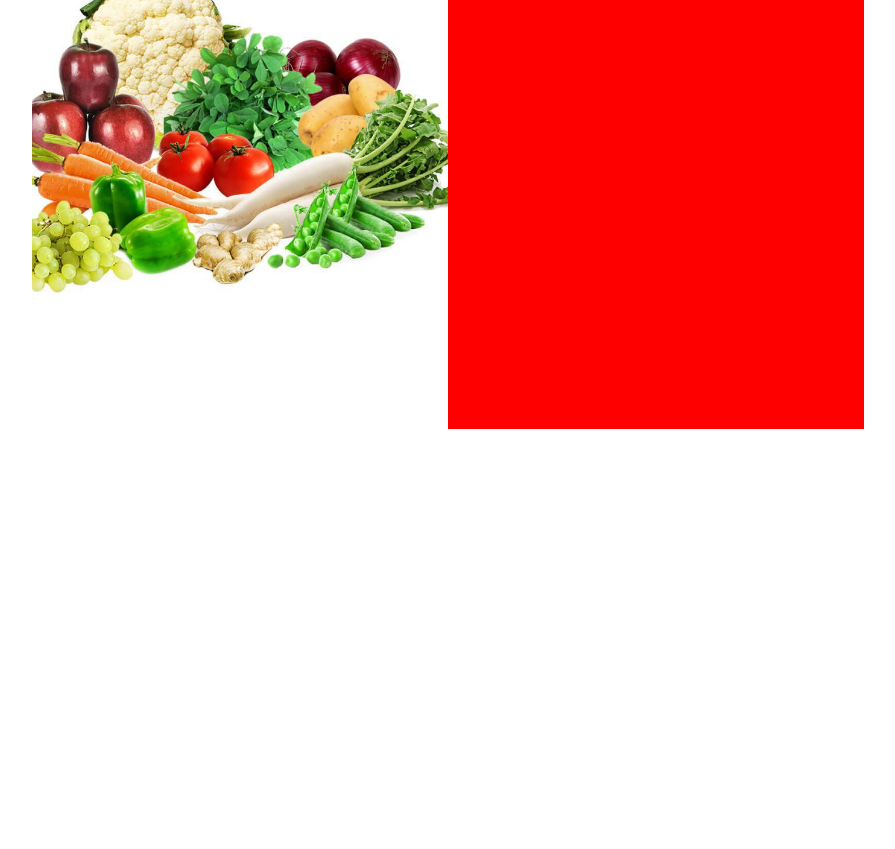
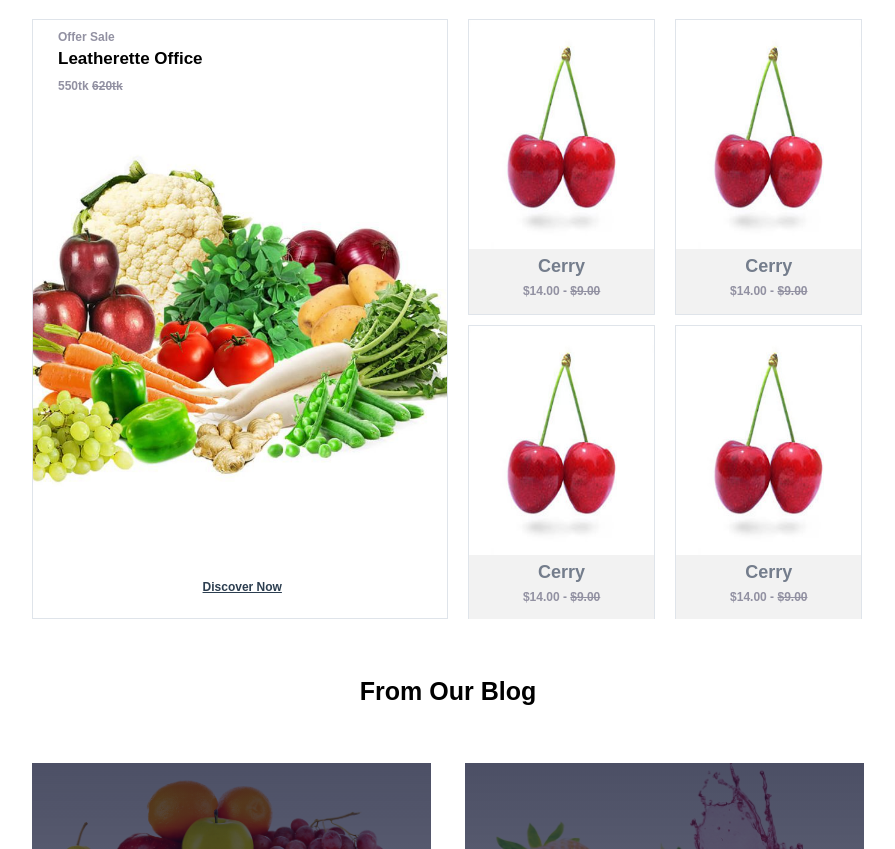
Before and after one commit to mhhridoy001/work-6, a plain HTML site: page index.html in a window 1280 px wide. Shown: the part 4107-4956 px from the top of the page, without its empty margins (192-1087 px from the left). Before the commit the page ends 4536 px from the top, so only its background shows below. Drawn offline with Linux system fonts and the light colour scheme.

Commit message:
blog banner

```diff
--- a/index.html
+++ b/index.html
@@ -330,6 +330,8 @@
 			</div>
 		</section>
 		<!-- most_view-product end -->
+
+		<!-- banner-fruits start -->
 		<section class="banner-fruits">
 
 			<div class="first-ban">
@@ -355,7 +357,9 @@
 				</div>
 			</div>
 		</section>
+		<!-- banner-fruits end -->
 
+		<!-- Featured-Products start -->
 		<section class="Featured-Products">
 			<div class="featured-top">
 				<div class="featured-top-left">
@@ -377,10 +381,92 @@
 					<h3>Leatherette Office</h3>
 					<h5>550tk <del>620tk</del></h5>
 					</div>
+					<a href="#">Discover Now</a>
 				</div>
 
-				<div class="featured-bottom-right"></div>
+				<div class="featured-bottom-right">
+
+					<div class="featured-bot-right-top">
+
+						<div class="featured-card">
+
+						<div class="card-img">
+							<img src="images/cerry.jpg" alt="orange">
+						</div>
+						<div class="card-text">
+							<h4>Cerry</h4>
+							<h5>$14.00 - <del>$9.00</del></h5>
+						</div>
+						</div>
+
+						<div class="featured-card">
+
+						<div class="card-img">
+							<img src="images/cerry.jpg" alt="orange">
+						</div>
+						<div class="card-text">
+							<h4>Cerry</h4>
+							<h5>$14.00 - <del>$9.00</del></h5>
+						</div>
+						</div>
+
+
+					</div>
+
+					<div class="featured-bot-right-bottom">
+
+						<div class="featured-card">
+
+						<div class="card-img">
+							<img src="images/cerry.jpg" alt="orange">
+						</div>
+						<div class="card-text">
+							<h4>Cerry</h4>
+							<h5>$14.00 - <del>$9.00</del></h5>
+						</div>
+						</div>
+
+						<div class="featured-card">
+
+						<div class="card-img">
+							<img src="images/cerry.jpg" alt="orange">
+						</div>
+						<div class="card-text">
+							<h4>Cerry</h4>
+							<h5>$14.00 - <del>$9.00</del></h5>
+						</div>
+						</div>
+
+
+					</div>
+
+				</div>
 			</div>
+		</section>
+		<!-- Featured-Products end -->
+
+		<section class="blog">
+
+			<div class="trend-text">
+				<h2>From Our Blog</h2>
+			</div>
+
+			<div class="first-ban">
+			<div class="blog-text">
+				<h4>Never Miss Any Great</h4>
+				<a href="#" class="tips">Tips & Tricks</a> <span style="color: #fff; font-size: 11px;">May 30,2021</span>
+			</div>
+
+			</div>
+
+			<div class="second-ban">
+				<div class="blog-text">
+				<h4>My Classic Music and Me</h4>
+				<a href="#" class="tips">Tips & Tricks</a> <span style="color: #fff; font-size: 11px;">May 30,2021</span>
+			</div>
+
+			</div>
+
 		</section>
 
 	</main>
--- a/style.css
+++ b/style.css
@@ -408,6 +408,7 @@
 .Featured-Products{
 	width: 65%;
 	margin: 0 auto;
+	height: 85vh;
 }
 .featured-top{
 	width: 100%;
@@ -415,7 +416,7 @@
 }
 .featured-top-left{
 	width: 40%;
-	height: 20vh;
+	height: 10vh;
 	float: left;
 }
 .featured-top-left h2{
@@ -448,7 +449,6 @@
 .featured-bottom{
 	width: 100%;
 	height: 75vh;
-	background: red;
 }
 .featured-bottom-left{
 	width: 50%;
@@ -456,17 +456,78 @@
 	background-image: url(images/Vegetables.jpg);
 	background-size: cover;
 	background-position: center;
+	position: relative;
+	border: 1px solid #dfe4ea;
+	float: left;
+	overflow: hidden;
 }
 .featured-text{
 	float: left;
-	margin-top: -30px;
+	margin-left: 25px;
 }
 .featured-text h5{
 	font-size: 12px;
 	color: #9291A2;
-	padding-top: 5px ;
+	padding-top: 10px ;
 }
 .featured-text h3{
 	font-size: 17px;
 	padding-top: 5px;
 }
+.featured-bottom-left a{
+	float: right;
+	color: #2c3e50;
+	font-size: 12px;
+	font-weight: bold;
+	position: absolute;
+	margin-top: 70vh;
+}
+.featured-bottom-right{
+	width: 50%;
+	height: 75vh;
+	float: left;
+	overflow: hidden;
+}
+.featured-bot-right-top{
+	width: 100%;
+	height: 37vh;
+	margin: 0 auto;
+}
+.featured-card{
+
+	width: 45%;
+	height: 100%;
+	float: left;
+	border: 1px solid #dfe4ea;
+	margin-left: 20px;
+	margin-bottom: 10px;
+
+}
+.featured-bot-right-bottom{
+	width: 100%;
+	height: 37vh;
+	margin: 0 auto;
+
+}
+.blog{
+	height: 220px;
+	width: 65%;
+	margin: 0 auto;
+	margin-bottom: 30px;
+}
+.blog-text{
+	margin-top: 150px;
+	margin-left: 20px;
+}
+.blog-text h4{
+	color: #fff;
+	margin: 10px;
+}
+.tips{
+	color: #fff;
+	font-size: 11px;
+	font-weight: bold;
+	margin: 10px;
+	text-decoration: none;
+	border-bottom: 1px solid;
+}
```
